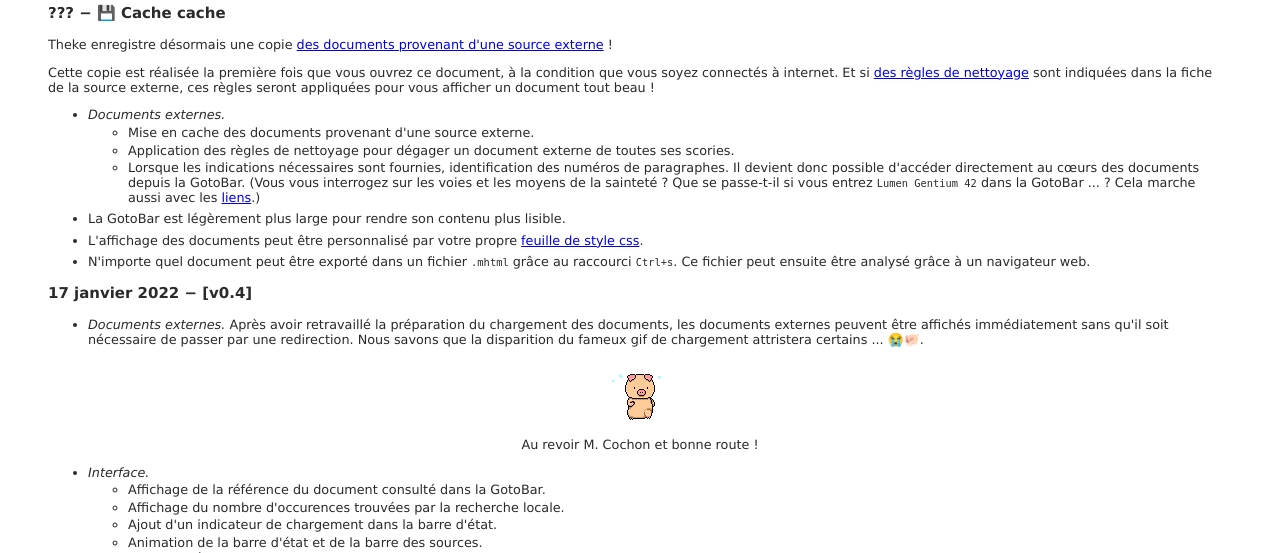
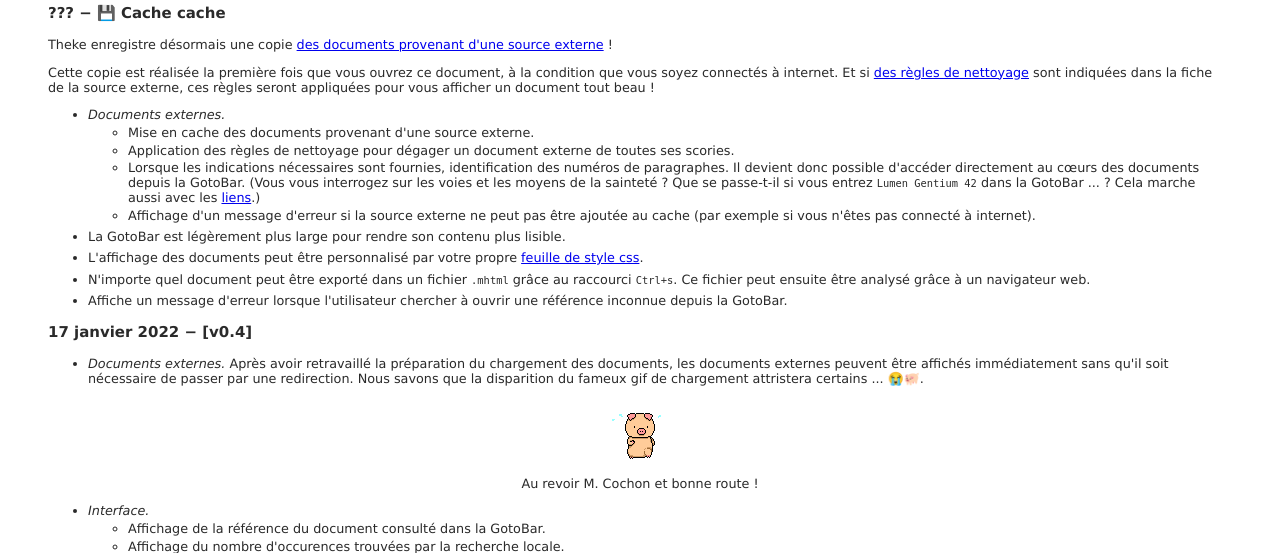
Before and after one commit to a2ohm/theke, a Python web app: template assets/templates/welcome.html.j2 in a window 1280 px wide. Shown: the part 257-810 px from the top of the page. Run offline with Jinja, Linux system fonts and the light colour scheme; the template is opened without the code that fills it, so the values that code supplies are empty.

Commit message:
Update the logbook (warning messages)

```diff
--- a/assets/templates/logbook.html
+++ b/assets/templates/logbook.html
@@ -7,11 +7,13 @@
             <li>Mise en cache des documents provenant d'une source externe.</li>
             <li>Application des règles de nettoyage pour dégager un document externe de toutes ses scories.</li>
             <li>Lorsque les indications nécessaires sont fournies, identification des numéros de paragraphes. Il devient donc possible d'accéder directement au cœurs des documents depuis la GotoBar. (Vous vous interrogez sur les voies et les moyens de la sainteté ? Que se passe-t-il si vous entrez <code>Lumen Gentium 42</code> dans la GotoBar ... ? Cela marche aussi avec les <a href="theke:/doc/book/Lumen%20Gentium#42">liens</a>.)</li>
+            <li>Affichage d'un message d'erreur si la source externe ne peut pas être ajoutée au cache (par exemple si vous n'êtes pas connecté à internet).</li>
         </ul>
     </li>
     <li>La GotoBar est légèrement plus large pour rendre son contenu plus lisible.</li>
     <li>L'affichage des documents peut être personnalisé par votre propre <a href="theke:/app/help#custom-css">feuille de style css</a>.</li>
     <li>N'importe quel document peut être exporté dans un fichier <code>.mhtml</code> grâce au raccourci <code>Ctrl+s</code>. Ce fichier peut ensuite être analysé grâce à un navigateur web.</li>
+    <li>Affiche un message d'erreur lorsque l'utilisateur chercher à ouvrir une référence inconnue depuis la GotoBar.</li>
 </ul>
 
 <h3>17 janvier 2022 − [v0.4]</h3>
```
